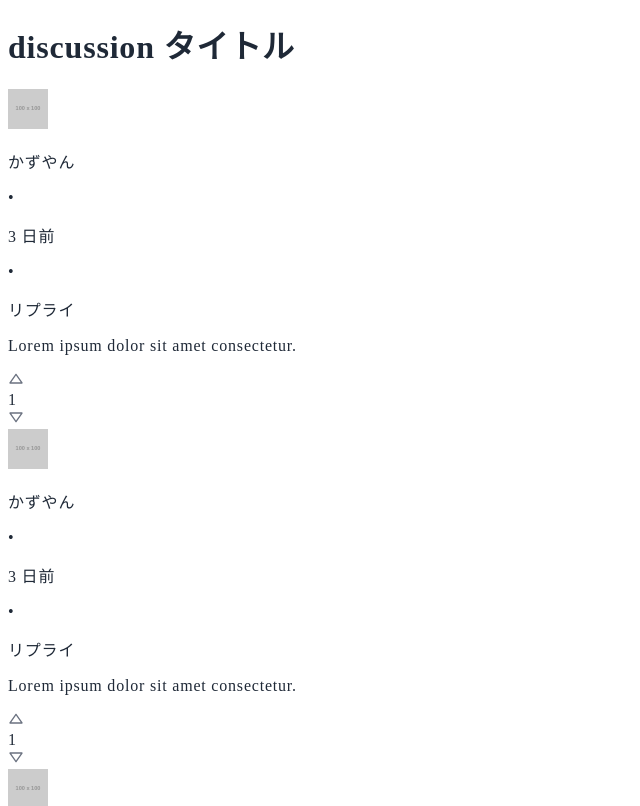
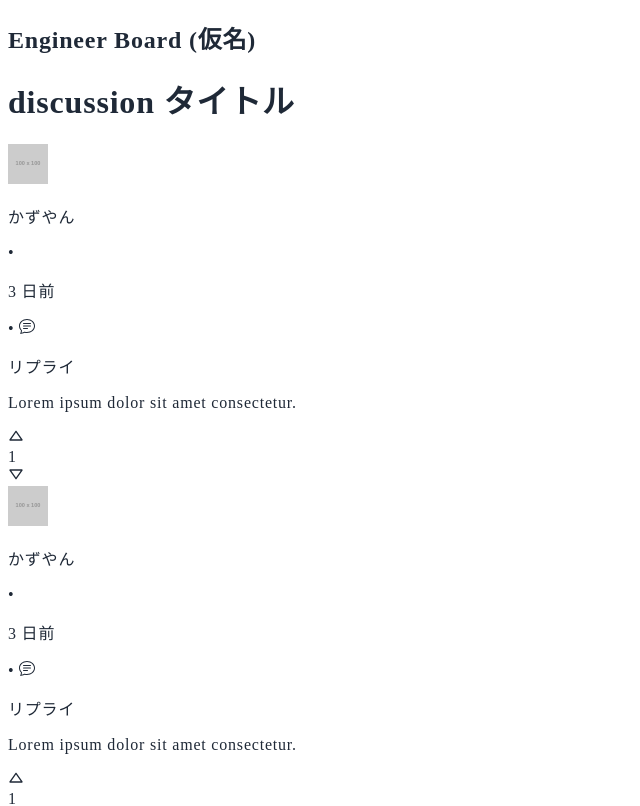
Before and after one commit to D-Undefined/hack-camp_vol13_front, a Next.js app: page /discussion/1 in a window 1280 px wide. Shown: the top 806 px of the page, without its empty margins (0-640 px from the left). Built offline with nearby package versions, Linux system fonts and the light colour scheme.

Commit message:
update: discussion

```diff
--- a/src/components/atoms/discussionCard.tsx
+++ b/src/components/atoms/discussionCard.tsx
@@ -1,5 +1,6 @@
 import Image from "next/image"
 import { FC } from "react"
+import { BsChatText } from "react-icons/bs"
 import { VoteBtn } from "./voteBtn"
 
 interface IProps  {
@@ -20,6 +21,7 @@ export const DiscussionCard: FC<IProps> = ({content}) => {
               <span className="px-1 font-bold text-gray-600">  •  </span>
               <p>3 日前</p>
               <span className="px-1 font-bold text-gray-600">  •  </span>
+              <BsChatText className="mx-1"/>
               <p className="cursor-pointer">リプライ</p>
             </span>
             <div className="py-4 text-sm text-gray-500">
--- a/src/components/atoms/voteBtn.tsx
+++ b/src/components/atoms/voteBtn.tsx
@@ -3,10 +3,10 @@ import { BiDownArrow, BiUpArrow } from "react-icons/bi"
 
 export const VoteBtn: FC = () => {
   return (
-    <div className="justify-center text-center text-gray-500">
-      <BiUpArrow className="cursor-pointer" color="#6b7280"/>
+    <div className="justify-center text-center text-gray-400">
+      <BiUpArrow className="cursor-pointer"/>
       <div>1</div>
-      <BiDownArrow className="cursor-pointer" color="#6b7280"/>
+      <BiDownArrow className="cursor-pointer"/>
     </div>
   )
 }
--- a/src/components/layout/AppContainer.tsx
+++ b/src/components/layout/AppContainer.tsx
@@ -2,7 +2,7 @@ import { FC } from "react"
 
 export const AppContainer: FC = ({children}) => {
   return (
-    <div className="py-12 mx-auto max-w-screen-md">
+    <div className="mx-auto max-w-screen-md h-full">
       {children}
     </div>
   )
--- /dev/null
+++ b/src/components/layout/AppHeader.tsx
@@ -0,0 +1,14 @@
+import { FC } from "react"
+import { AppContainer } from "./AppContainer"
+
+export const AppHeader: FC = () => {
+  return (
+    <section className="h-12 text-white bg-gray-800">
+      <AppContainer>
+        <div className="flex items-center h-full">
+          <h2>Engineer Board (仮名)</h2>
+        </div>
+      </AppContainer>
+    </section>
+  )
+}
--- a/src/pages/_app.tsx
+++ b/src/pages/_app.tsx
@@ -1,3 +1,4 @@
+import { AppHeader } from "@/components/layout/AppHeader"
 import { store } from "@/redux/store"
 import "@/styles/global.css"
 import type { AppProps } from "next/app"
@@ -7,6 +8,7 @@ import "tailwindcss/tailwind.css"
 function MyApp({ Component, pageProps }: AppProps) {
   return (
     <Provider store={store}>
+      <AppHeader/>
       <Component {...pageProps} />
     </Provider>
   )
--- a/src/pages/discussion/[discussion_id]/index.tsx
+++ b/src/pages/discussion/[discussion_id]/index.tsx
@@ -5,7 +5,7 @@ import { NextPage } from "next"
 
 const DiscussionPage: NextPage = () => {
   return (
-    <div className="min-h-screen bg-violet-50">
+    <div className="py-16 min-h-screen bg-violet-50">
       <AppContainer>
         <h1 className="mb-10 text-3xl font-bold">discussion タイトル</h1>
         <DiscussionCard content="Lorem ipsum dolor sit amet consectetur."/>
```
